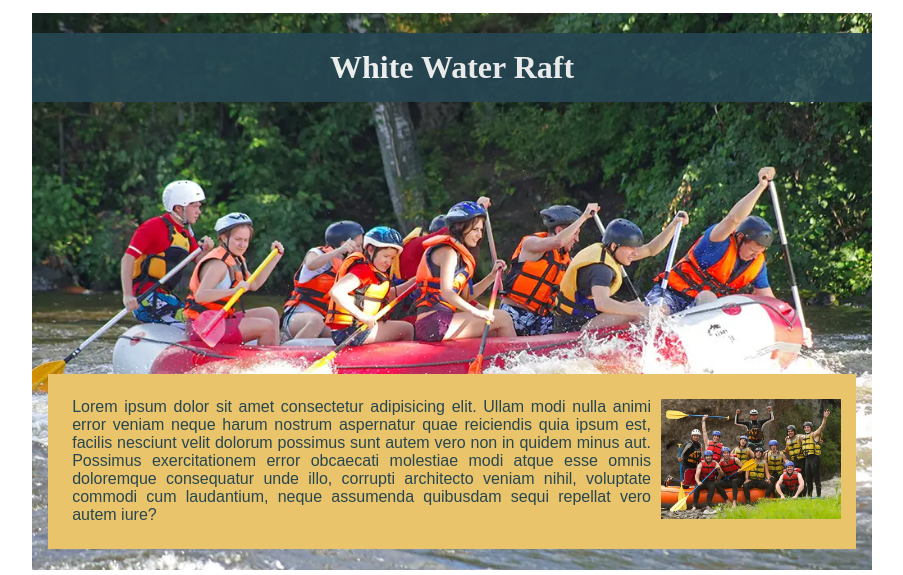
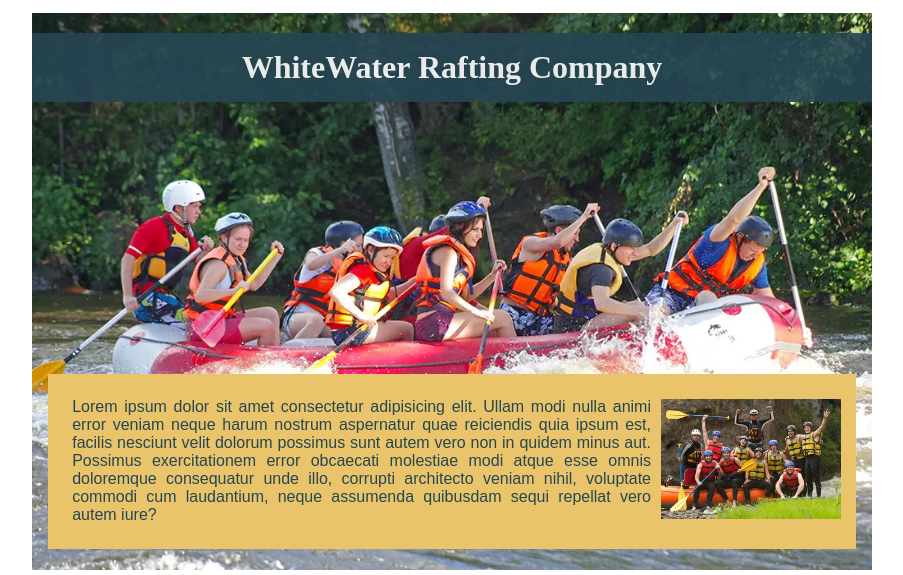
Before and after one commit to Brightoon/wdd130, a plain HTML site: page wwr/about.html in a window 1280 px wide. Shown: the part 225-800 px from the top of the page, without its empty margins (188-1091 px from the left). Drawn offline with Linux system fonts and the light colour scheme.

Commit message:
Updated company name

```diff
--- a/wwr/about.html
+++ b/wwr/about.html
@@ -6,7 +6,7 @@
     <meta name="viewport" content="width=device-width, initial-scale=1.0">
     <meta name="author" content="Bright Obinna">
     <meta name="description" content="This is a website about White Water Rafting company, a company that organizes watercraft trips.">
-    <title>"About Us" White Water Raft Company</title>
+    <title>"About Us" White Water Rafting Company</title>
 
     <link rel="stylesheet" href="styles/rafting.css">
 </head>
@@ -27,7 +27,7 @@
         <div class="hero">
             <img src="images/rafting.webp" alt="Water rafting image">
 
-            <h1>White Water Raft</h1>
+            <h1>WhiteWater Rafting Company</h1>
 
             <article>
                 <img src="images/raft_client.jpg" alt="Happy clients">
```
